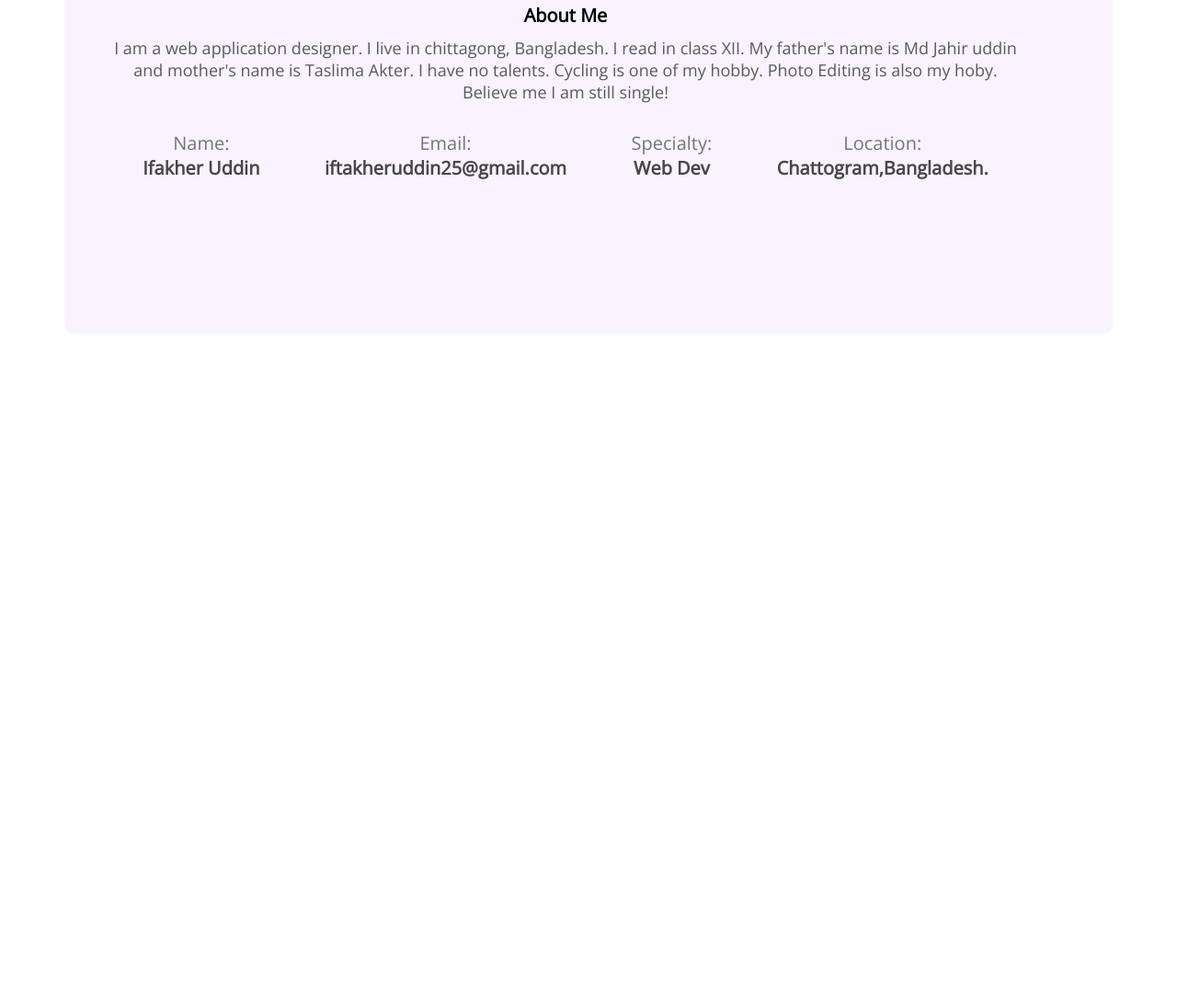
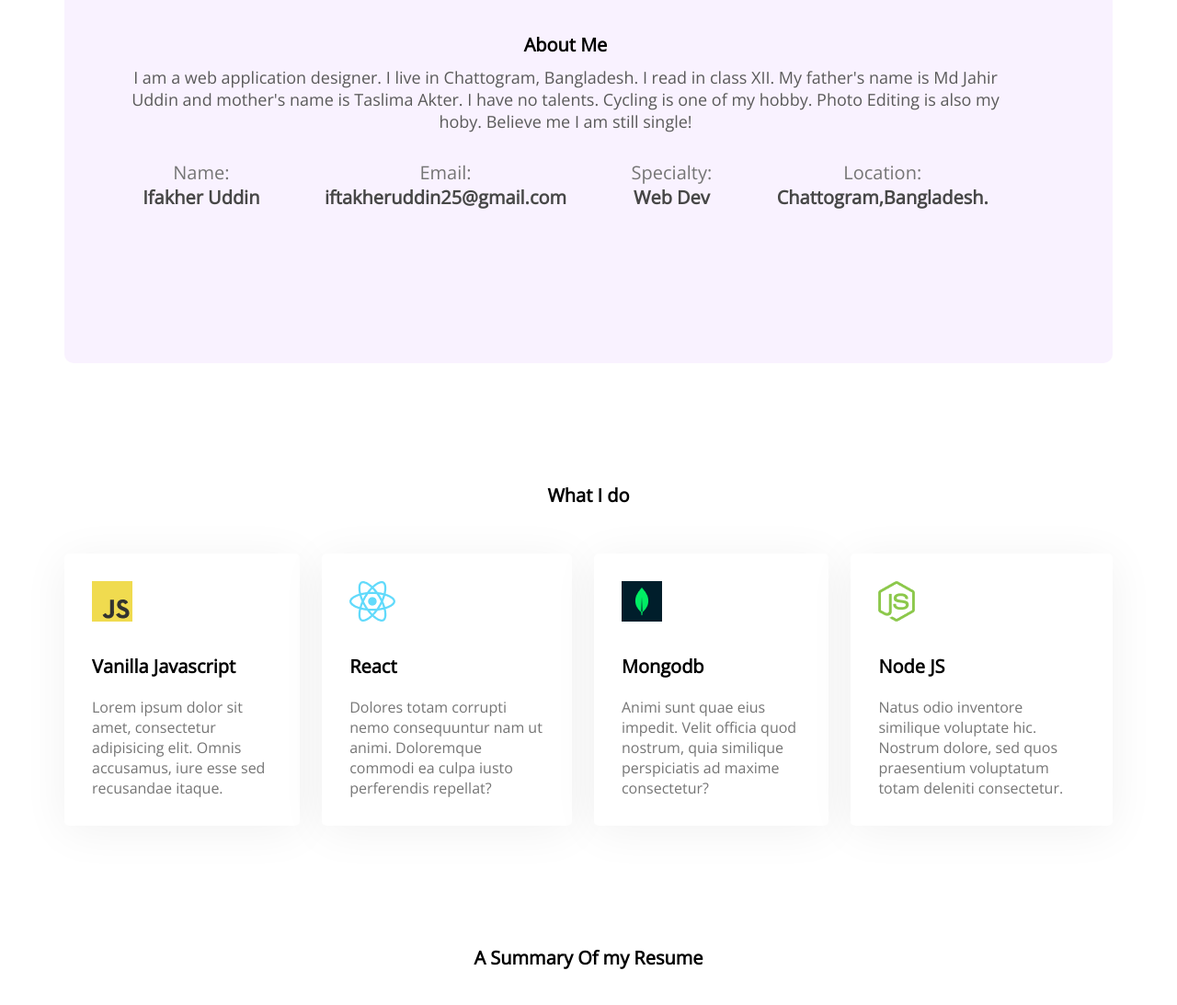
Before and after one commit to IftakherUddin/developer-portfolio, a plain HTML site: page index.html in a window 1280 px wide. Shown: the part 793-1886 px from the top of the page at 92% size. Before the commit the page ends 1286 px from the top, so only its background shows below. Drawn offline with nearby package versions, Linux system fonts and the light colour scheme.

Commit message:
Skills Section Add and started resume

```diff
--- a/index.html
+++ b/index.html
@@ -29,14 +29,14 @@
             <p class="banner-descrption">To work hard in an organization with full determination and dedication to achieve organizational as well as personal goals.</p>
             <a href="https://drive.google.com/file/d/1yn0w6sZ2jPYP_GSGiM0N7IxUx7iK2jqD/view?usp=share_link"><button class="download-btn"><i class="fa-solid fa-download"></i> Download CV</button></a>
         </div>
-        <img src="images/man.png" alt="man" >
+        <img src="images/man.png" alt="man" width="750px" >
       </div>
 
     </header>
     <main>
     <section class="about">
         <h3 class="section-title">About Me</h3>
-        <p class="section-description">I am a web application designer. I live in chittagong, Bangladesh. I read in class XII. My father's name is Md Jahir uddin and mother's name is Taslima Akter. I have no talents. Cycling is one of my hobby. Photo Editing is also my hoby.  Believe me I am still single! </p>
+        <p class="section-description">I am a web application designer. I live in Chattogram, Bangladesh. I read in class XII. My father's name is Md Jahir Uddin and mother's name is Taslima Akter. I have no talents. Cycling is one of my hobby. Photo Editing is also my hoby.  Believe me I am still single! </p>
 
       <di class="about-info-container">
         <div class="about-info">
@@ -57,10 +57,55 @@
         </div>
       </div>
     </section>
+    <!-- What I do section start -->
+    <section class="what-i-do">
+<h3 class="section-title">
+  What I do
+</h3>
+<!-- .skills-container>.skill*4>img+p.skill-title+p.skill-description>lorem15 -->
+<div class="skills-container">
+  <div class="skill">
+    <img src="images/icons/js.png" alt="Vanilla Javascript">
+    <p class="skill-title">Vanilla Javascript</p>
+    <p class="skill-description">Lorem ipsum dolor sit amet, consectetur adipisicing elit. Omnis accusamus, iure esse sed recusandae itaque.</p>
+  </div>
+  <div class="skill">
+    <img src="images/icons/react.png" alt="React">
+    <p class="skill-title">React</p>
+    <p class="skill-description">Dolores totam corrupti nemo consequuntur nam ut animi. Doloremque commodi ea culpa iusto perferendis repellat?</p>
+  </div>
+  <div class="skill">
+    <img src="images/icons/mongo.png" alt="Mongodb">
+    <p class="skill-title">Mongodb</p>
+    <p class="skill-description">Animi sunt quae eius impedit. Velit officia quod nostrum, quia similique perspiciatis ad maxime consectetur?</p>
+  </div>
+  <div class="skill">
+    <img src="images/icons/nodejs.png" alt="Node JS">
+    <p class="skill-title">Node JS</p>
+    <p class="skill-description">Natus odio inventore similique voluptate hic. Nostrum dolore, sed quos praesentium voluptatum totam deleniti consectetur.</p>
+  </div>
+</div>
+    </section>
+    <!-- Resume Section -->
+    <section class="resume">
+      <h3 class="section-title">A Summary Of my Resume</h3>
+    </section>
+    <div class="resume-content">
+      <div>
+
+      </div>
+    </div>
+
+
+
     </main>
+
+
+  <!-- Start footer -->
     <footer>
 
     </footer>
+    <!-- End Footer -->
 
 </body>
 </html>
--- a/styles/portfolio.css
+++ b/styles/portfolio.css
@@ -155,3 +155,36 @@ main {
     font-size: 20px;
     color: #474747;
 }
+ /* What I do Styles */
+
+.what-i-do {
+    margin-top: 130px;
+}
+.skill{
+    background-color: #FFFFFF;
+    box-shadow: 0px 6px 50px rgba(0,0,0, 0.06);
+    border-radius: 5px;
+    padding: 30px;
+}
+.skills-container {
+    margin-top: 50px;
+    display: flex;
+    gap: 24px;
+}
+
+.skill-title {
+    font-weight: 700;
+    font-size: 20px;
+    margin-bottom: 20px;
+    margin-top: 30px ;
+}
+
+.skill-description {
+    color: #757575;
+}
+
+/* Summary Of my resume styles  */
+
+.resume {
+    margin-top: 130px ;
+}
```
Also changed, not shown: images/man.png.
